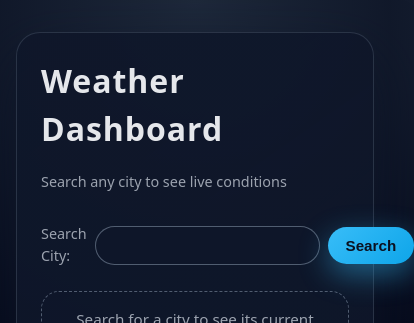
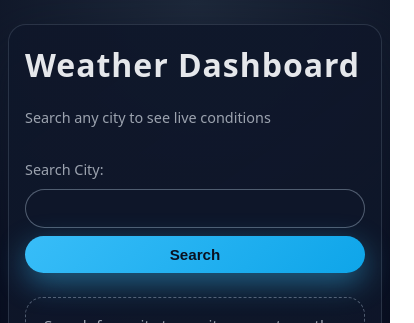
Before and after one commit to AndyyyPhan/Weather-Dashboard, a React (Vite) app: page / in a window 390 px wide. Shown: the top 323 px of the page, 414 px wide, since content can reach past the window. Built offline with nearby package versions, Linux system fonts and the light colour scheme; no server answers.

Commit message:
Implement responsive design to support both mobile and desktop users

```diff
--- a/src/index.css
+++ b/src/index.css
@@ -285,3 +285,83 @@ header .subtitle {
 .alert-text {
   flex: 1;
 }
+
+/* Forecast Section */
+
+.forecast-section {
+  display: flex;
+  flex-direction: column;
+  gap: var(--space-md);
+  margin-top: var(--space-lg);
+}
+
+.forecast-title {
+  font-size: 1.2rem;
+  margin: 0;
+}
+
+/* Forecast cards layout */
+
+.forecast-grid {
+  display: grid;
+  grid-template-columns: 1fr;
+  gap: var(--space-md);
+}
+
+@media (min-width: 640px) {
+  .forecast-grid {
+    grid-template-columns: repeat(2, minmax(0, 1fr));
+  }
+}
+
+@media (min-width: 1024px) {
+  .forecast-grid {
+    grid-template-columns: repeat(5, minmax(0, 1fr));
+  }
+}
+
+/* Forecast cards reuse weather-card but are more compact */
+
+.forecast-card {
+  padding: var(--space-md);
+  grid-template-columns: 1fr;
+}
+
+.forecast-card .weather-main h2 {
+  font-size: 1rem;
+}
+
+.forecast-card .weather-meta {
+  font-size: 0.9rem;
+}
+
+@media (max-width: 640px) {
+  .weather-card {
+    grid-template-columns: 1fr;
+  }
+
+  .weather-icon-wrapper {
+    align-items: flex-start;
+  }
+}
+
+@media (max-width: 480px) {
+  .app-shell {
+    padding: var(--space-lg) var(--space-sm);
+  }
+
+  .app-container {
+    padding: var(--space-md);
+    border-radius: 18px;
+  }
+
+  .searchCity {
+    flex-direction: column;
+    align-items: stretch;
+  }
+
+  .searchCity button {
+    width: 100%;
+    justify-content: center;
+  }
+}
```
